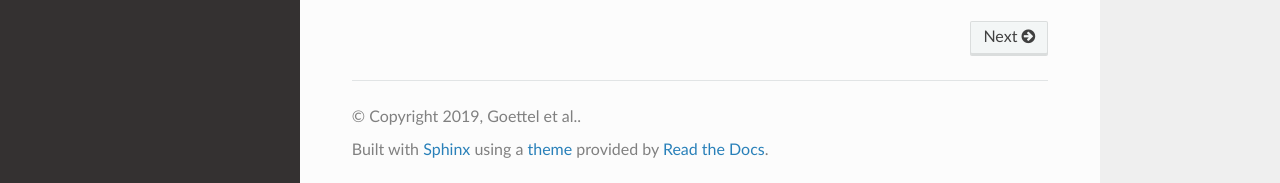
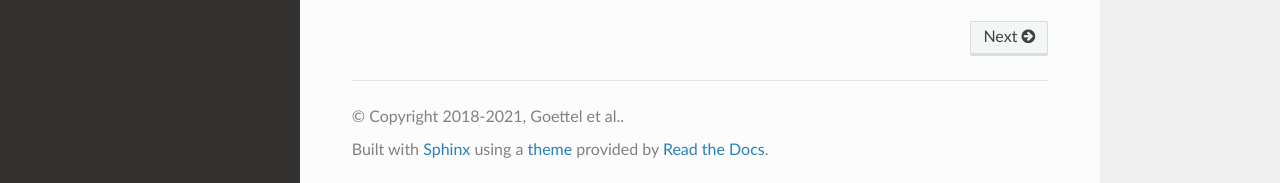
Before and after one commit to DouglasNeuroInformatics/castellum, a Sphinx documentation site: the page built from source/index.rst, in a window 1280 px wide and 900 px high, scrolled down 554 px. Shown: the part 714-897 px from the top of the window. Built offline with Sphinx 7.4.7 and the Read the Docs theme 2.0.0, drawn with Linux system fonts in a browser that asks for light colours.

Commit message:
update copyright

```diff
--- a/source/conf.py
+++ b/source/conf.py
@@ -18,7 +18,7 @@ import sphinx_rtd_theme
 # -- Project information -----------------------------------------------------
 
 project = 'Castellum'
-copyright = '2019, Goettel et al.'
+copyright = '2018-2021, Goettel et al.'
 author = 'Goettel et al.'
 
 # The full version, including alpha/beta/rc tags
```
